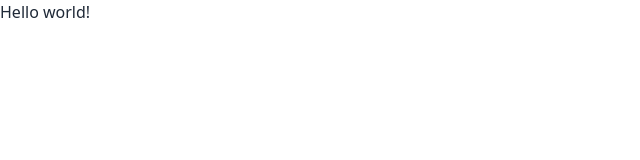
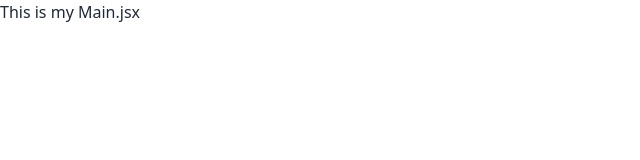
Before and after one commit to sattamap/gpms-client, a React (Vite) app: page / in a window 1280 px wide. Shown: the top 160 px of the page, without its empty margins (0-640 px from the left). Built offline with nearby package versions, Linux system fonts and the light colour scheme.

Commit message:
feat: create Main component as the main layout of the project

```diff
--- a/src/Routes/Routes.jsx
+++ b/src/Routes/Routes.jsx
@@ -1,8 +1,10 @@
 import { createBrowserRouter } from "react-router-dom";
+import Main from "../layout/Main";
+
 
 export const router = createBrowserRouter([
     {
       path: "/",
-      element: <div>Hello world!</div>,
+      element: <Main></Main>,
     },
   ]);
--- /dev/null
+++ b/src/layout/Main.jsx
@@ -0,0 +1,11 @@
+
+
+const Main = () => {
+    return (
+        <div>
+            <h2>This is my Main.jsx</h2>
+        </div>
+    );
+};
+
+export default Main;
```
